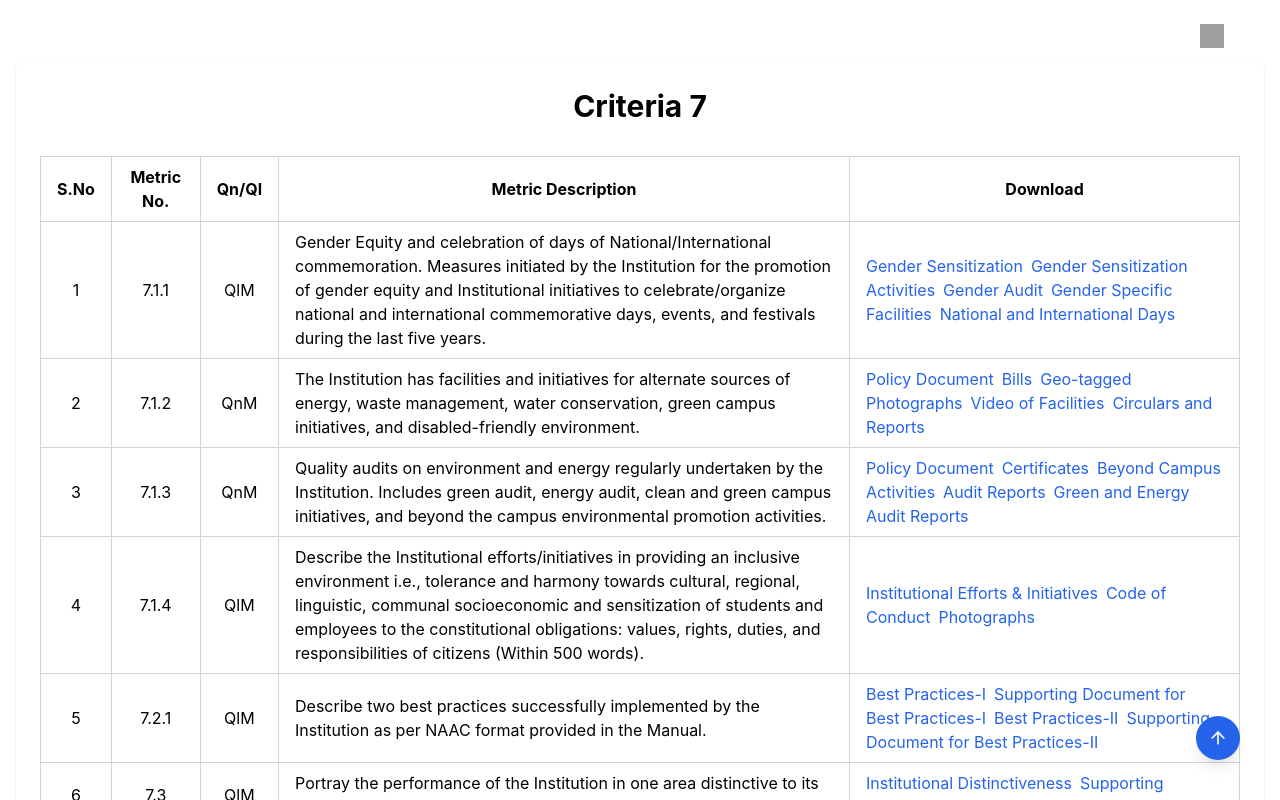
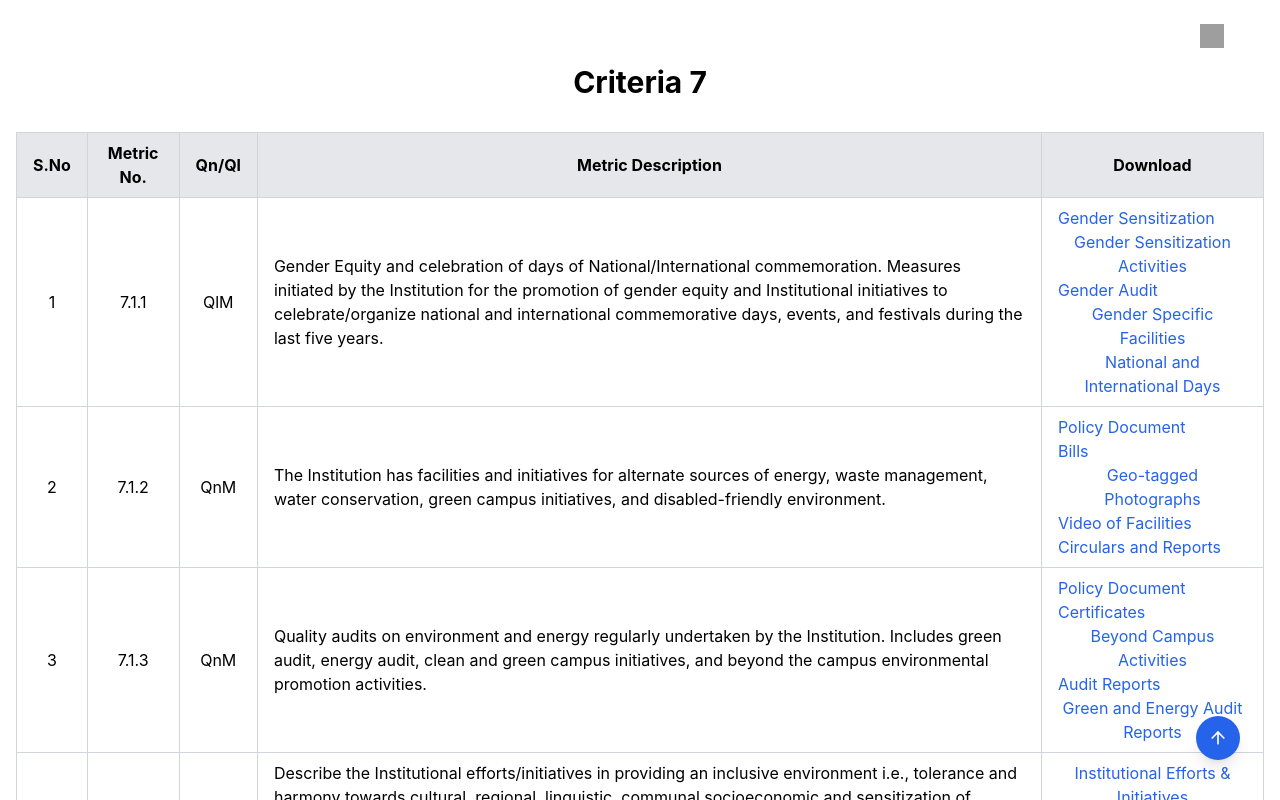
Before and after one commit to Govardhan-subhash/Pharmacy, a React (Vite) app: page /criteria/criteria-vii in a window 1280 px wide. Shown: the top 800 px of the page. Built offline with nearby package versions, Linux system fonts and the light colour scheme; grey boxes are pictures that could not be loaded.

Commit message:
Refactor NAACPage.tsx: Comment out unused DVV criteria imports and update document links to point to new locations

```diff
--- a/src/pages/criteria/quality/Criteria7.tsx
+++ b/src/pages/criteria/quality/Criteria7.tsx
@@ -1,6 +1,7 @@
-import React from 'react';
+import React, { useState } from 'react';
 
 const Criteria7: React.FC = () => {
+  const [selectedPdf, setSelectedPdf] = useState<string | null>(null);
   const tableData = [
     {
       sno: 1,
@@ -9,11 +10,11 @@ const Criteria7: React.FC = () => {
       description:
         'Gender Equity and celebration of days of National/International commemoration. Measures initiated by the Institution for the promotion of gender equity and Institutional initiatives to celebrate/organize national and international commemorative days, events, and festivals during the last five years.',
       downloads: [
-        { name: 'Gender Sensitization', url: '/uploads/naac/criteria7/Gender Equity description.pdf' },
-        { name: 'Gender Sensitization Activities', url: '/uploads/naac/criteria7/Gender Sesitization Activities During last five years-pages-2.pdf' },
-        { name: 'Gender Audit', url: '/uploads/naac/criteria7/Gender audit.pdf' },
-        { name: 'Gender Specific Facilities', url: '/uploads/naac/criteria7/Gender specific facilities.pdf' },
-        { name: 'National and International Days', url: '/uploads/naac/criteria7/National days description.pdf' },
+        { name: 'Gender Sensitization', url: 'public/uploads/pdfs/naac/quality/criteria7/Gender Equity description.pdf' },
+        { name: 'Gender Sensitization Activities', url: 'public/uploads/pdfs/naac/quality/criteria7/Gender Sesitization Activities During last five years-pages-2.pdf' },
+        { name: 'Gender Audit', url: 'public/uploads/pdfs/naac/quality/criteria7/Gender audit.pdf' },
+        { name: 'Gender Specific Facilities', url: 'public/uploads/pdfs/naac/quality/criteria7/Gender specific facilities.pdf' },
+        { name: 'National and International Days', url: 'public/uploads/pdfs/naac/quality/criteria7/National days description.pdf' },
       ],
     },
     {
@@ -23,11 +24,11 @@ const Criteria7: React.FC = () => {
       description:
         'The Institution has facilities and initiatives for alternate sources of energy, waste management, water conservation, green campus initiatives, and disabled-friendly environment.',
       downloads: [
-        { name: 'Policy Document', url: '/uploads/naac/criteria7/7.1.2 Policy documents.pdf' },
-        { name: 'Bills', url: '/uploads/naac/criteria7/7.1.2 Bills.pdf' },
-        { name: 'Geo-tagged Photographs', url: '/uploads/naac/criteria7/7.1.2 Geo tagged Photographs.pdf' },
-        { name: 'Video of Facilities', url: '/uploads/naac/criteria7/video_20240723_161237_edit.mp4' },
-        { name: 'Circulars and Reports', url: '/uploads/naac/criteria7/7.1.2 circulars and reports.pdf' },
+        { name: 'Policy Document', url: 'public/uploads/pdfs/naac/quality/criteria7/7.1.2 Policy documents.pdf' },
+        { name: 'Bills', url: 'public/uploads/pdfs/naac/quality/criteria7/7.1.2 Bills.pdf' },
+        { name: 'Geo-tagged Photographs', url: 'public/uploads/pdfs/naac/quality/criteria7/7.1.2 Geo tagged Photographs.pdf' },
+        { name: 'Video of Facilities', url: 'public/uploads/pdfs/naac/quality/criteria7/video_20240723_161237_edit.mp4' },
+        { name: 'Circulars and Reports', url: 'public/uploads/pdfs/naac/quality/criteria7/7.1.2 circulars and reports.pdf' },
       ],
     },
     {
@@ -37,11 +38,11 @@ const Criteria7: React.FC = () => {
       description:
         'Quality audits on environment and energy regularly undertaken by the Institution. Includes green audit, energy audit, clean and green campus initiatives, and beyond the campus environmental promotion activities.',
       downloads: [
-        { name: 'Policy Document', url: '/uploads/naac/criteria7/7.1.3 Policy documents.pdf' },
-        { name: 'Certificates', url: '/uploads/naac/criteria7/7.1.3 certificates.pdf' },
-        { name: 'Beyond Campus Activities', url: '/uploads/naac/criteria7/7.1.3 Beyond the campus.pdf' },
-        { name: 'Audit Reports', url: '/uploads/naac/criteria7/7.1.3 Audit reports.pdf' },
-        { name: 'Green and Energy Audit Reports', url: '/uploads/naac/criteria7/7.1.3 Green and Energy Audit Reports.pdf' },
+        { name: 'Policy Document', url: 'public/uploads/pdfs/naac/quality/criteria7/7.1.3 Policy documents.pdf' },
+        { name: 'Certificates', url: 'public/uploads/pdfs/naac/quality/criteria7/7.1.3 certificates.pdf' },
+        { name: 'Beyond Campus Activities', url: 'public/uploads/pdfs/naac/quality/criteria7/7.1.3 Beyond the campus.pdf' },
+        { name: 'Audit Reports', url: 'public/uploads/pdfs/naac/quality/criteria7/7.1.3 Audit reports.pdf' },
+        { name: 'Green and Energy Audit Reports', url: 'public/uploads/pdfs/naac/quality/criteria7/7.1.3 Audit reports.pdf' },
       ],
     },
     {
@@ -51,9 +52,9 @@ const Criteria7: React.FC = () => {
       description:
         'Describe the Institutional efforts/initiatives in providing an inclusive environment i.e., tolerance and harmony towards cultural, regional, linguistic, communal socioeconomic and sensitization of students and employees to the constitutional obligations: values, rights, duties, and responsibilities of citizens (Within 500 words).',
       downloads: [
-        { name: 'Institutional Efforts & Initiatives', url: '/uploads/naac/criteria7/7.1.4 Institutional Efforts.pdf' },
-        { name: 'Code of Conduct', url: '/uploads/naac/criteria7/7.1.4 Code of Conduct.pdf' },
-        { name: 'Photographs', url: '/uploads/naac/criteria7/7.1.4 Photographs.pdf' },
+        { name: 'Institutional Efforts & Initiatives', url: 'public/uploads/pdfs/naac/quality/criteria7/7.1.4 Discription.pdf' },
+        { name: 'Code of Conduct', url: 'public/uploads/pdfs/naac/quality/criteria7/7.1.4 Code of Conduct.pdf' },
+        { name: 'Photographs', url: 'public/uploads/pdfs/naac/quality/criteria7/7.1.4 Photographs.pdf' },
       ],
     },
     {
@@ -63,10 +64,10 @@ const Criteria7: React.FC = () => {
       description:
         'Describe two best practices successfully implemented by the Institution as per NAAC format provided in the Manual.',
       downloads: [
-        { name: 'Best Practices-I', url: '/uploads/naac/criteria7/Best practice-1 description.pdf' },
-        { name: 'Supporting Document for Best Practices-I', url: '/uploads/naac/criteria7/7.2 Best Practices-1 supporting document.pdf' },
-        { name: 'Best Practices-II', url: '/uploads/naac/criteria7/Best practices-2 description.pdf' },
-        { name: 'Supporting Document for Best Practices-II', url: '/uploads/naac/criteria7/7.2 Best Practices-2 supporting document.pdf' },
+        { name: 'Best Practices-I', url: 'public/uploads/pdfs/naac/quality/criteria7/Best practice-1 description.pdf' },
+        { name: 'Supporting Document for Best Practices-I', url: 'public/uploads/pdfs/naac/quality/criteria7/7.2 Best Practices-1 supporting document.pdf' },
+        { name: 'Best Practices-II', url: 'public/uploads/pdfs/naac/quality/criteria7/Best practices-2 description.pdf' },
+        { name: 'Supporting Document for Best Practices-II', url: 'public/uploads/pdfs/naac/quality/criteria7/7.2 Best Practices-2 supporting document.pdf' },
       ],
     },
     {
@@ -76,19 +77,19 @@ const Criteria7: React.FC = () => {
       description:
         'Portray the performance of the Institution in one area distinctive to its priority and thrust within 1000 words.',
       downloads: [
-        { name: 'Institutional Distinctiveness', url: '/uploads/naac/criteria7/7.3 Institutional Distinctiveness.pdf' },
-        { name: 'Supporting Document for Institutional Distinctiveness', url: '/uploads/naac/criteria7/7.3 Supporting Document.pdf' },
+        { name: 'Institutional Distinctiveness', url: 'public/uploads/pdfs/naac/quality/criteria7/7.3 Discription.pdf' },
+        { name: 'Supporting Document for Institutional Distinctiveness', url: 'public/uploads/pdfs/naac/quality/criteria7/7.3 Distinctiveness supporting data.pdf' },
       ],
     },
   ];
 
   return (
     <div className="container mx-auto px-4 py-16">
-      <div className="col-span-3 bg-white p-6 rounded shadow">
-        <h1 className="text-3xl font-bold text-center mb-8">Criteria 7</h1>
+      <h1 className="text-3xl font-bold text-center mb-8">Criteria 7</h1>
+      <div className="overflow-x-auto">
         <table className="table-auto w-full border-collapse border border-gray-300">
           <thead>
-            <tr>
+            <tr className="bg-gray-200">
               <th className="border border-gray-300 px-4 py-2">S.No</th>
               <th className="border border-gray-300 px-4 py-2">Metric No.</th>
               <th className="border border-gray-300 px-4 py-2">Qn/Ql</th>
@@ -104,23 +105,63 @@ const Criteria7: React.FC = () => {
                 <td className="border border-gray-300 px-4 py-2 text-center">{row.qnQl}</td>
                 <td className="border border-gray-300 px-4 py-2">{row.description}</td>
                 <td className="border border-gray-300 px-4 py-2">
-                  {row.downloads.map((download, i) => (
-                    <a
-                      key={i}
-                      href={download.url}
-                      target="_blank"
-                      rel="noopener noreferrer"
-                      className="text-blue-600 hover:underline mr-2"
-                    >
-                      {download.name}
-                    </a>
-                  ))}
+                  {row.downloads.map((download, i) =>
+                    'category' in download ? (
+                      <div key={i} className="mb-2">
+                        <p className="font-semibold">{String(download.category)}:</p>
+                        <ul className="list-disc list-inside">
+                          {'links' in download && download.links.map((link, j) => (
+                            <li key={j}>
+                              <button
+                                onClick={() => setSelectedPdf(link.url)}
+                                className="text-blue-600 hover:underline"
+                              >
+                                {link.name}
+                              </button>
+                            </li>
+                          ))}
+                        </ul>
+                      </div>
+                    ) : (
+                      <button
+                        key={i}
+                        onClick={() => setSelectedPdf(download.url)}
+                        className="text-blue-600 hover:underline block"
+                      >
+                        {download.name}
+                      </button>
+                    )
+                  )}
                 </td>
               </tr>
             ))}
           </tbody>
         </table>
       </div>
+
+      {/* Modal for PDF Viewer */}
+      {selectedPdf && (
+        <div className="fixed inset-0 bg-black bg-opacity-50 flex items-center justify-center z-50">
+          <div className="bg-white w-11/12 md:w-3/4 lg:w-1/2 h-3/4 rounded shadow-lg overflow-hidden relative">
+            {/* Modal Header */}
+            <div className="flex justify-between items-center bg-gray-100 px-4 py-2 border-b border-gray-300">
+              <h2 className="text-lg font-semibold">PDF Viewer</h2>
+              <button
+                onClick={() => setSelectedPdf(null)}
+                className="text-gray-500 hover:text-gray-700"
+              >
+                Close
+              </button>
+            </div>
+            {/* PDF Content */}
+            <iframe
+              src={selectedPdf}
+              title="PDF Viewer"
+              className="w-full h-full"
+            ></iframe>
+          </div>
+        </div>
+      )}
     </div>
   );
 };
```
Also changed, not shown: src/pages/NAACPage.tsx (+30 -27 lines).
